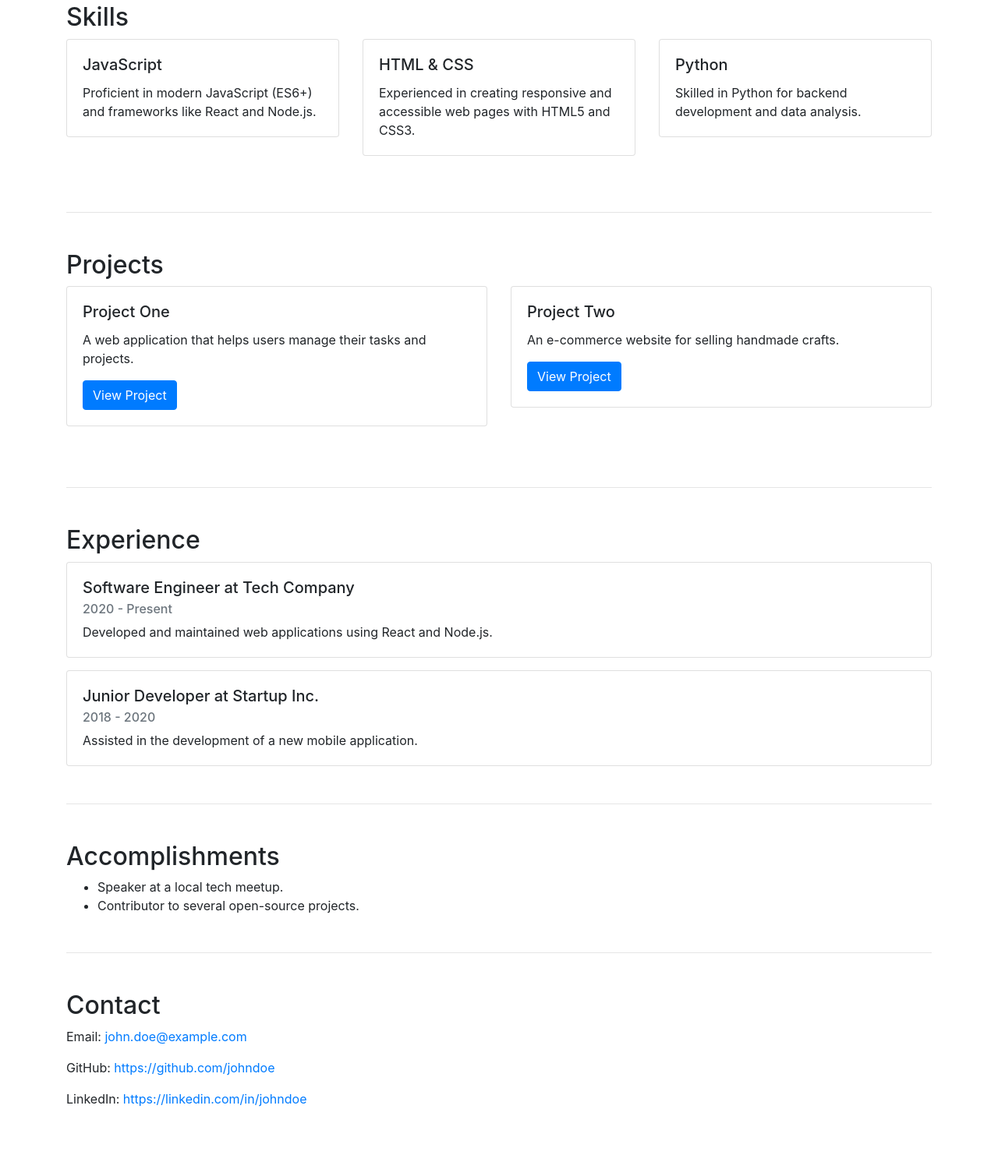
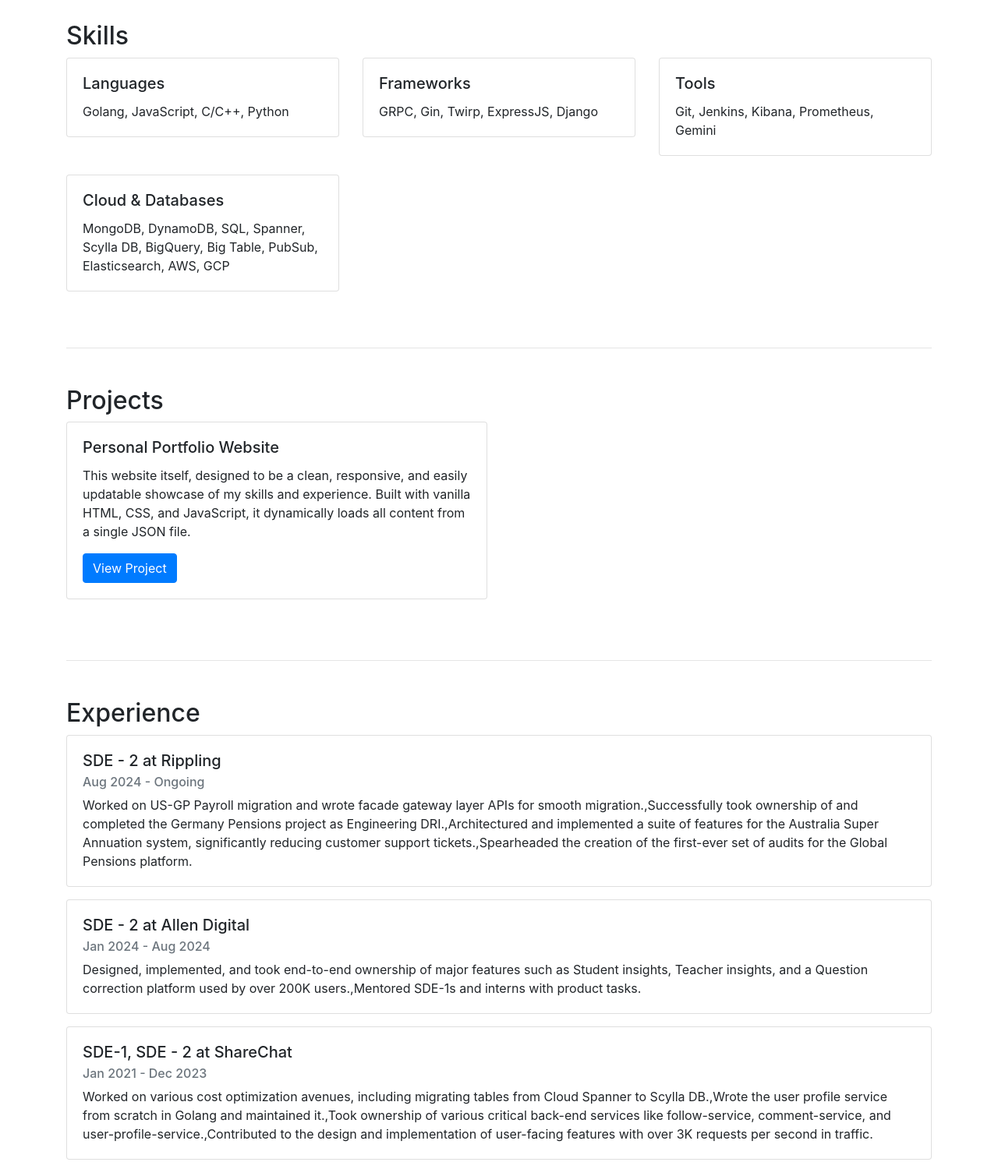
Before and after one commit to awara-coder/awara-coder.github.io, a plain HTML site: page index.html in a window 1280 px wide. Shown: the part 588-2079 px from the top of the page at 78% size. Before the commit the page ends 2058 px from the top, so only its background shows below. Drawn offline with nearby package versions, Linux system fonts and the light colour scheme.

Commit message:
feat: Structured code and injected real data

```diff
--- /dev/null
+++ b/assets/js/script.js
@@ -0,0 +1,141 @@
+/**
+ * Fetches portfolio data and initializes the page.
+ */
+document.addEventListener('DOMContentLoaded', () => {
+    fetch('data/data.json')
+        .then(response => {
+            if (!response.ok) {
+                throw new Error(`HTTP error! status: ${response.status}`);
+            }
+            return response.json();
+        })
+        .then(data => {
+            initializePortfolio(data);
+        })
+        .catch(error => {
+            console.error('Error fetching portfolio data:', error);
+        });
+});
+
+/**
+ * Populates all sections of the portfolio.
+ * @param {object} data - The portfolio data.
+ */
+function initializePortfolio(data) {
+    populateHero(data.name, data.bio);
+    populateAbout(data.about);
+    populateSkills(data.skills);
+    populateProjects(data.projects);
+    populateExperience(data.experience);
+    populateAccomplishments(data.accomplishments);
+    populateContact(data.contact);
+}
+
+/**
+ * Populates the hero section.
+ * @param {string} name - The user's name.
+ * @param {string} bio - The user's bio.
+ */
+function populateHero(name, bio) {
+    document.getElementById('user-name').textContent = name;
+    document.getElementById('user-bio').textContent = bio;
+}
+
+/**
+ * Populates the about section.
+ * @param {string} about - The user's about text.
+ */
+function populateAbout(about) {
+    document.getElementById('user-about').textContent = about;
+}
+
+/**
+ * Populates the skills section.
+ * @param {Array<object>} skills - An array of skill objects.
+ */
+function populateSkills(skills) {
+    const skillsContainer = document.getElementById('skills-container');
+    skills.forEach(skill => {
+        const skillElement = document.createElement('div');
+        skillElement.className = 'col-md-4';
+        skillElement.innerHTML = `
+            <div class="card mb-4">
+                <div class="card-body">
+                    <h5 class="card-title">${skill.name}</h5>
+                    <p class="card-text">${skill.description}</p>
+                </div>
+            </div>`;
+        skillsContainer.appendChild(skillElement);
+    });
+}
+
+/**
+ * Populates the projects section.
+ * @param {Array<object>} projects - An array of project objects.
+ */
+function populateProjects(projects) {
+    const projectsContainer = document.getElementById('projects-container');
+    projects.forEach(project => {
+        const projectElement = document.createElement('div');
+        projectElement.className = 'col-md-6 project-card';
+        projectElement.innerHTML = `
+            <div class="card">
+                <div class="card-body">
+                    <h5 class="card-title">${project.title}</h5>
+                    <p class="card-text">${project.description}</p>
+                    <a href="${project.link}" class="btn btn-primary" target="_blank">View Project</a>
+                </div>
+            </div>`;
+        projectsContainer.appendChild(projectElement);
+    });
+}
+
+/**
+ * Populates the experience section.
+ * @param {Array<object>} experience - An array of experience objects.
+ */
+function populateExperience(experience) {
+    const experienceContainer = document.getElementById('experience-container');
+    experience.forEach(job => {
+        const jobElement = document.createElement('div');
+        jobElement.className = 'card mb-3';
+        jobElement.innerHTML = `
+            <div class="card-body">
+                <h5 class="card-title">${job.title} at ${job.company}</h5>
+                <h6 class="card-subtitle mb-2 text-muted">${job.period}</h6>
+                <p class="card-text">${job.description}</p>
+            </div>`;
+        experienceContainer.appendChild(jobElement);
+    });
+}
+
+/**
+ * Populates the accomplishments section.
+ * @param {Array<string>} accomplishments - An array of accomplishments.
+ */
+function populateAccomplishments(accomplishments) {
+    const accomplishmentsContainer = document.getElementById('accomplishments-container');
+    accomplishments.forEach(accomplishment => {
+        const accomplishmentElement = document.createElement('li');
+        accomplishmentElement.textContent = accomplishment;
+        accomplishmentsContainer.appendChild(accomplishmentElement);
+    });
+}
+
+/**
+ * Populates the contact section.
+ * @param {object} contact - The contact information object.
+ */
+function populateContact(contact) {
+    const emailLink = document.getElementById('user-email');
+    emailLink.textContent = contact.email;
+    emailLink.href = 'mailto:' + contact.email;
+
+    const githubLink = document.getElementById('user-github');
+    githubLink.textContent = contact.github;
+    githubLink.href = contact.github;
+
+    const linkedinLink = document.getElementById('user-linkedin');
+    linkedinLink.textContent = contact.linkedin;
+    linkedinLink.href = contact.linkedin;
+}
--- a/data.json
+++ b/data.json
@@ -1,54 +1,61 @@
 {
-    "name": "John Doe",
-    "bio": "Full Stack Developer | JavaScript Enthusiast | Open Source Contributor",
-    "about": "I am a passionate software developer with a knack for creating elegant and efficient solutions. I have experience in building web applications using modern technologies and I am always eager to learn new things.",
+    "name": "Sagar Gupta",
+    "bio": "Software Development Engineer | LLM Tamer",
+    "about": "I am a passionate Software Development Engineer with experience in building scalable and efficient backend systems. I have a strong background in cloud technologies and a proven track record of delivering high-quality software. I am always eager to take on new challenges and learn new technologies.",
     "skills": [
         {
-            "name": "JavaScript",
-            "description": "Proficient in modern JavaScript (ES6+) and frameworks like React and Node.js."
+            "name": "Languages",
+            "description": "Golang, JavaScript, C/C++, Python"
         },
         {
-            "name": "HTML & CSS",
-            "description": "Experienced in creating responsive and accessible web pages with HTML5 and CSS3."
+            "name": "Frameworks",
+            "description": "GRPC, Gin, Twirp, ExpressJS, Django"
         },
         {
-            "name": "Python",
-            "description": "Skilled in Python for backend development and data analysis."
+            "name": "Tools",
+            "description": "Git, Jenkins, Kibana, Prometheus, Gemini"
+        },
+        {
+            "name": "Technologies",
+            "description": "Temporal, MongoDB, DynamoDB, SQL, Spanner, Scylla DB, BigQuery, Big Table, PubSub, Elasticsearch"
         }
     ],
     "projects": [
         {
-            "title": "Project One",
-            "description": "A web application that helps users manage their tasks and projects.",
-            "link": "#"
-        },
-        {
-            "title": "Project Two",
-            "description": "An e-commerce website for selling handmade crafts.",
+            "title": "Personal Portfolio Website",
+            "description": "This website itself, designed to be a clean, responsive, and easily updatable showcase of my skills and experience. Built with vanilla HTML, CSS, and JavaScript, it dynamically loads all content from a single JSON file. Used Gemini-cli to build this.",
             "link": "#"
         }
     ],
     "experience": [
         {
-            "title": "Software Engineer",
-            "company": "Tech Company",
-            "period": "2020 - Present",
-            "description": "Developed and maintained web applications using React and Node.js."
+            "title": "SDE - 2",
+            "company": "Rippling",
+            "period": "Aug 2024 - Ongoing",
+            "description": "Worked on US-GP Payroll migration, wrote facade gateway layer APIs, and successfully took ownership of the Germany Pensions project. Architectured features for the Australia Super Annuation system, reducing customer support tickets. Spearheaded the creation of audits for the Global Pensions platform."
         },
         {
-            "title": "Junior Developer",
-            "company": "Startup Inc.",
-            "period": "2018 - 2020",
-            "description": "Assisted in the development of a new mobile application."
+            "title": "SDE - 2",
+            "company": "Allen Digital",
+            "period": "Jan 2024 - Aug 2024",
+            "description": "Designed, implemented, and took end-to-end ownership of major features such as Student insights, Teacher insights, and a Question correction platform used by over 200K users. Mentored SDE-1s and interns."
+        },
+        {
+            "title": "SDE-1, SDE - 2",
+            "company": "ShareChat",
+            "period": "Jan 2021 - Dec 2023",
+            "description": "Worked on cost optimization, including migrating tables from Cloud Spanner to Scylla DB. Wrote the user profile service from scratch in Golang. Took ownership of critical back-end services and implemented major features like Profile Albums and Profile moods. Contributed to user-facing features with over 3K requests per second in traffic."
         }
     ],
     "accomplishments": [
-        "Speaker at a local tech meetup.",
-        "Contributor to several open-source projects."
+        "Competitive Programming, Candidate Master (1958 rating) at CodeForces.",
+        "Redis, Inc | RU301: Running Redis at Scale, Redis Labs, Completed Running Redis at Scale course.",
+        "ACM ICPC International Collegiate Programming Contest, Kanpur, Secured 52 rank in Asia Kanpur ICPC Regional.",
+        "HackWithInfy, Infosys, Runner up in hackathon conducted at Infosys Pune. Also among top 109 students to qualify for the final round out of 100000+ participants."
     ],
     "contact": {
-        "email": "john.doe@example.com",
-        "github": "https://github.com/johndoe",
-        "linkedin": "https://linkedin.com/in/johndoe"
+        "email": "sagar.june97p@gmail.com",
+        "github": "https://github.com/awara-coder",
+        "linkedin": "https://www.linkedin.com/in/sagar-gupta-12345/"
     }
 }
--- /dev/null
+++ b/data/data.json
@@ -0,0 +1,74 @@
+{
+    "name": "Sagar Gupta",
+    "bio": "Software Development Engineer | Golang, Python, JavaScript | Cloud & Backend Enthusiast",
+    "about": "I am a passionate Software Development Engineer with experience in building scalable and efficient backend systems. I have a strong background in cloud technologies and a proven track record of delivering high-quality software. I once asked an LLM to write a joke about software development; it's still compiling.",
+    "skills": [
+        {
+            "name": "Languages",
+            "description": "Golang, JavaScript, C/C++, Python"
+        },
+        {
+            "name": "Frameworks",
+            "description": "GRPC, Gin, Twirp, ExpressJS, Django"
+        },
+        {
+            "name": "Tools",
+            "description": "Git, Jenkins, Kibana, Prometheus, Gemini"
+        },
+        {
+            "name": "Cloud & Databases",
+            "description": "MongoDB, DynamoDB, SQL, Spanner, Scylla DB, BigQuery, Big Table, PubSub, Elasticsearch, AWS, GCP"
+        }
+    ],
+    "projects": [
+        {
+            "title": "Personal Portfolio Website",
+            "description": "This website itself, designed to be a clean, responsive, and easily updatable showcase of my skills and experience. Built with vanilla HTML, CSS, and JavaScript, it dynamically loads all content from a single JSON file.",
+            "link": "https://github.com/awara-coder/awara-coder.github.io"
+        }
+    ],
+    "experience": [
+        {
+            "title": "SDE - 2",
+            "company": "Rippling",
+            "period": "Aug 2024 - Ongoing",
+            "description": [
+                "Worked on US-GP Payroll migration and wrote facade gateway layer APIs for smooth migration.",
+                "Successfully took ownership of and completed the Germany Pensions project as Engineering DRI.",
+                "Architectured and implemented a suite of features for the Australia Super Annuation system, significantly reducing customer support tickets.",
+                "Spearheaded the creation of the first-ever set of audits for the Global Pensions platform."
+            ]
+        },
+        {
+            "title": "SDE - 2",
+            "company": "Allen Digital",
+            "period": "Jan 2024 - Aug 2024",
+            "description": [
+                "Designed, implemented, and took end-to-end ownership of major features such as Student insights, Teacher insights, and a Question correction platform used by over 200K users.",
+                "Mentored SDE-1s and interns with product tasks."
+            ]
+        },
+        {
+            "title": "SDE-1, SDE - 2",
+            "company": "ShareChat",
+            "period": "Jan 2021 - Dec 2023",
+            "description": [
+                "Worked on various cost optimization avenues, including migrating tables from Cloud Spanner to Scylla DB.",
+                "Wrote the user profile service from scratch in Golang and maintained it.",
+                "Took ownership of various critical back-end services like follow-service, comment-service, and user-profile-service.",
+                "Contributed to the design and implementation of user-facing features with over 3K requests per second in traffic."
+            ]
+        }
+    ],
+    "accomplishments": [
+        "Competitive Programming, Candidate Master (1958 rating) at CodeForces.",
+        "Redis, Inc | RU301: Running Redis at Scale, Redis Labs, Completed Running Redis at Scale course.",
+        "ACM ICPC International Collegiate Programming Contest, Kanpur, Secured 52 rank in Asia Kanpur ICPC Regional.",
+        "HackWithInfy, Infosys, Runner up in hackathon conducted at Infosys Pune. Also among top 109 students to qualify for the final round out of 100000+ participants."
+    ],
+    "contact": {
+        "email": "sagar.june97p@gmail.com",
+        "github": "https://github.com/awara-coder",
+        "linkedin": "https://www.linkedin.com/in/gupta-sagar/"
+    }
+}
--- a/script.js
+++ /dev/null
@@ -1,73 +0,0 @@
-document.addEventListener('DOMContentLoaded', () => {
-    fetch('data.json')
-        .then(response => response.json())
-        .then(data => {
-            populatePortfolio(data);
-        });
-});
-
-function populatePortfolio(data) {
-    // Hero Section
-    document.getElementById('user-name').textContent = data.name;
-    document.getElementById('user-bio').textContent = data.bio;
-
-    // About Me
-    document.getElementById('user-about').textContent = data.about;
-
-    // Skills
-    const skillsContainer = document.getElementById('skills-container');
-    data.skills.forEach(skill => {
-        const skillElement = document.createElement('div');
-        skillElement.className = 'col-md-4';
-        skillElement.innerHTML = `<div class="card mb-4"><div class="card-body"><h5 class="card-title">${skill.name}</h5><p class="card-text">${skill.description}</p></div></div>`;
-        skillsContainer.appendChild(skillElement);
-    });
-
-    // Projects
-    const projectsContainer = document.getElementById('projects-container');
-    data.projects.forEach(project => {
-        const projectElement = document.createElement('div');
-        projectElement.className = 'col-md-6 project-card';
-        projectElement.innerHTML = `
-            <div class="card">
-                <div class="card-body">
-                    <h5 class="card-title">${project.title}</h5>
-                    <p class="card-text">${project.description}</p>
-                    <a href="${project.link}" class="btn btn-primary" target="_blank">View Project</a>
-                </div>
-            </div>
-        `;
-        projectsContainer.appendChild(projectElement);
-    });
-
-    // Experience
-    const experienceContainer = document.getElementById('experience-container');
-    data.experience.forEach(job => {
-        const jobElement = document.createElement('div');
-        jobElement.className = 'card mb-3';
-        jobElement.innerHTML = `
-            <div class="card-body">
-                <h5 class="card-title">${job.title} at ${job.company}</h5>
-                <h6 class="card-subtitle mb-2 text-muted">${job.period}</h6>
-                <p class="card-text">${job.description}</p>
-            </div>
-        `;
-        experienceContainer.appendChild(jobElement);
-    });
-
-    // Accomplishments
-    const accomplishmentsContainer = document.getElementById('accomplishments-container');
-    data.accomplishments.forEach(accomplishment => {
-        const accomplishmentElement = document.createElement('li');
-        accomplishmentElement.textContent = accomplishment;
-        accomplishmentsContainer.appendChild(accomplishmentElement);
-    });
-
-    // Contact
-    document.getElementById('user-email').textContent = data.contact.email;
-    document.getElementById('user-email').href = 'mailto:' + data.contact.email;
-    document.getElementById('user-github').textContent = data.contact.github;
-    document.getElementById('user-github').href = data.contact.github;
-    document.getElementById('user-linkedin').textContent = data.contact.linkedin;
-    document.getElementById('user-linkedin').href = data.contact.linkedin;
-}
```
Also changed, not shown: index.html (+2 -2 lines), tests/index.html (+1 -1 lines), README.md, assets/css/style.css (renamed from style.css), 1 other file.
